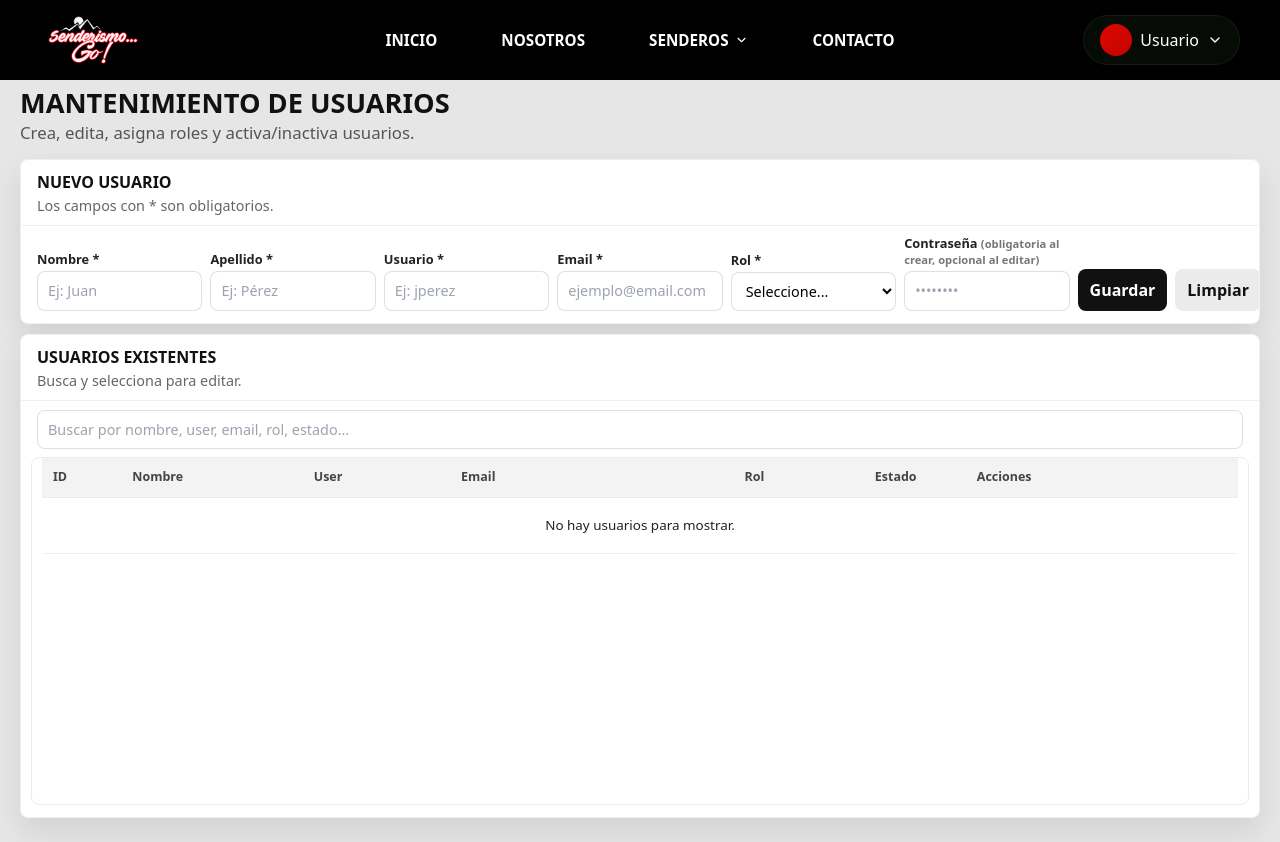
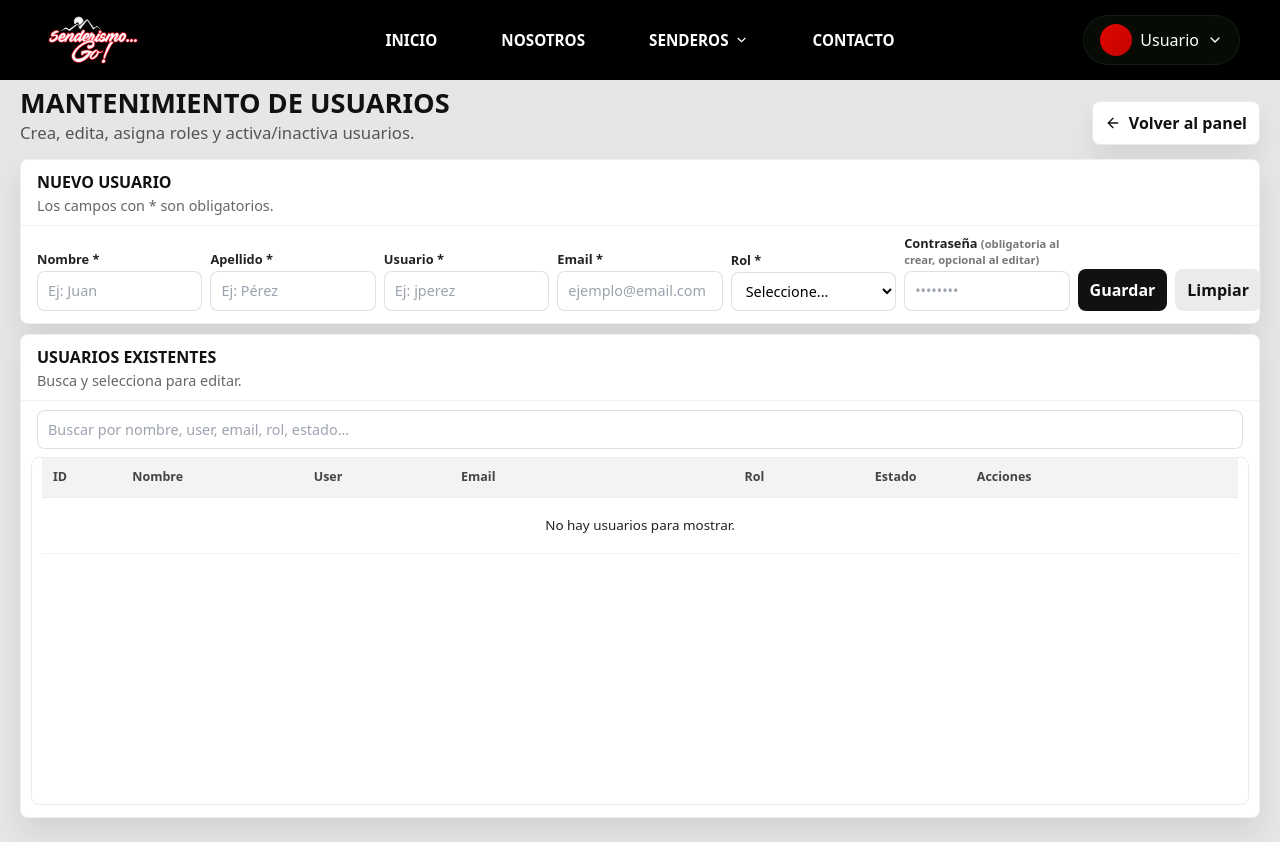
Before and after one commit to Isaac0328/senderismo-go, a PHP site: page /mantenimientos/mantenimiento_usuarios.php in a window 1280 px wide. Run offline with PHP 8.4, Linux system fonts and the light colour scheme; the visitor is signed in with stand-in values (Sample User, id 1); data comes from the database, SQL or seed files in the repository; some libraries are stand-ins or nearby versions.

Commit message:
Agrega boton volver al panel en usuarios

```diff
--- a/css/usuarios.css
+++ b/css/usuarios.css
@@ -7,6 +7,13 @@
 .usuarios-container {
     max-width: 1280px;
     margin: 0 auto;
+}
+
+.usuarios-header {
+    display: flex;
+    align-items: flex-end;
+    justify-content: space-between;
+    gap: 16px;
 }
 
 .usuarios-title {
@@ -21,6 +28,28 @@
     margin: 3px 0 0;
     color: #555;
     line-height: 1.45;
+}
+
+.usuarios-panel-link {
+    display: inline-flex;
+    align-items: center;
+    justify-content: center;
+    gap: 8px;
+    min-height: 38px;
+    border-radius: 8px;
+    padding: 9px 12px;
+    background: #fff;
+    color: #111;
+    border: 1px solid rgba(0, 0, 0, 0.08);
+    box-shadow: 0 12px 24px rgba(0, 0, 0, 0.08);
+    font-weight: 900;
+    text-decoration: none;
+    white-space: nowrap;
+}
+
+.usuarios-panel-link svg {
+    width: 16px;
+    height: 16px;
 }
 
 .usuarios-grid {
@@ -367,8 +396,17 @@
         padding: 88px 12px 20px;
     }
 
+    .usuarios-header {
+        align-items: flex-start;
+        flex-direction: column;
+    }
+
     .usuarios-title {
         font-size: 1.45rem;
+    }
+
+    .usuarios-panel-link {
+        width: 100%;
     }
 
     .card-head,
--- a/mantenimientos/mantenimiento_usuarios.php
+++ b/mantenimientos/mantenimiento_usuarios.php
@@ -64,6 +64,10 @@ include_once __DIR__ . '/../componentes/barra_navegacion.php';
                 <h1 class="usuarios-title">Mantenimiento de Usuarios</h1>
                 <p class="usuarios-subtitle">Crea, edita, asigna roles y activa/inactiva usuarios.</p>
             </div>
+            <a href="<?= BASE_URL ?>pantallas/panel_administrativo.php" class="usuarios-panel-link">
+                <i data-feather="arrow-left"></i>
+                Volver al panel
+            </a>
         </div>
 
         <?php if (!empty($_SESSION['usuarios_success'])): ?>
```
